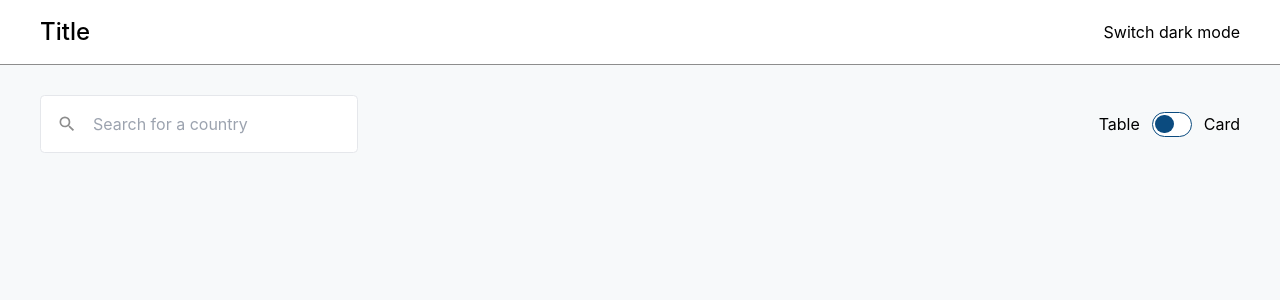
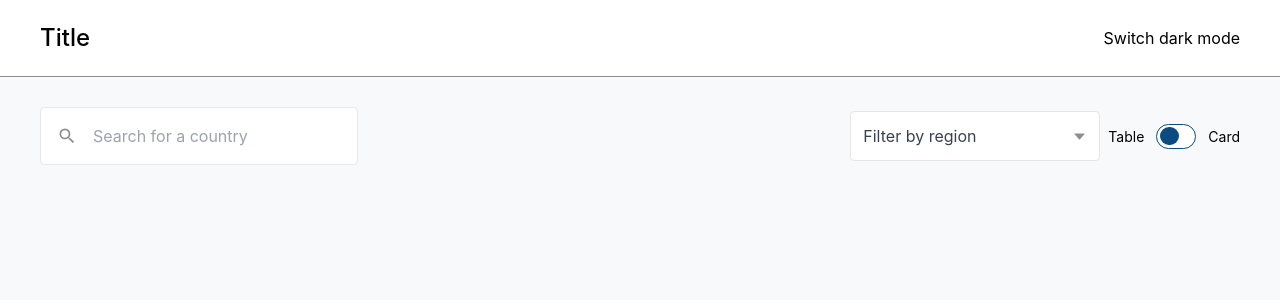
Before and after one commit to AziziShaharuddin/country-lists, a React (Create React App) app: page / in a window 1280 px wide. Shown: the top 300 px of the page. Built offline with nearby package versions, Linux system fonts and the light colour scheme.

Commit message:
custom dropdown

```diff
--- /dev/null
+++ b/src/components/Dropdown/AcdoDropdown.js
@@ -0,0 +1,81 @@
+import { Children, useEffect, useRef, useState } from "react";
+import { AiOutlineCaretDown } from "react-icons/ai";
+
+const AcdoDropdown = ({ children, options, value, onChange, placeholder = 'Filter by region', className }) => {
+
+  // const childrenArray = Children.toArray(children)
+
+  const selectRef = useRef()
+  const menuRef = useRef()
+
+  const [isFocus, setIsFocus] = useState(false)
+
+  useEffect(() => {
+    const checkIfClickedOutside = (e) => {
+      // If the list is open and the clicked target is not within the menu, then close the list
+      if (
+        isFocus &&
+        menuRef.current &&
+        !menuRef.current.contains(e.target) &&
+        selectRef.current &&
+        !selectRef.current.contains(e.target)
+      ) {
+        setIsFocus(false);
+      }
+    };
+
+    document.addEventListener("mousedown", checkIfClickedOutside);
+
+    return () => {
+      // Cleanup the event listener
+      document.removeEventListener("mousedown", checkIfClickedOutside);
+    };
+  });
+
+  return (
+    <div className={`relative min-w-[200px] ${className}`}>
+      <div
+        ref={selectRef}
+        onClick={() => setIsFocus(!isFocus)}
+        className={`bg-white w-full part border p-3 flex items-center cursor-default justify-between rounded ${isFocus ? 'border-acdo-secondary' : 'border-acdo-grayLine'} ${!value && "text-gray-700"
+          }`}
+      >
+        <div>
+          {value
+            ? value?.length > 25
+              ? value?.substring(0, 25) + "..."
+              : value
+            : placeholder}
+        </div>
+        <AiOutlineCaretDown size={15} className={`${isFocus && "rotate-180 transition-all duration-200"} text-acdo-grayText`} />
+      </div>
+      <ul
+        ref={menuRef}
+        className={`absolute w-full bg-white rounded-[4.5px] mt-2 max-h-60 overflow-y-auto ${isFocus ? "block" : "hidden opacity-0"
+          } `}
+      >
+        {
+          options?.map((item) => (
+            <li
+              value={item}
+              className={`p-2 m-1 cursor-pointer rounded-[4.5px] text-caption hover:bg-acdo-grayText hover:text-white
+        ${item?.toLowerCase() === value?.toLowerCase() &&
+                "bg-acdo-secondary text-white"
+                }`}
+              onClick={() => {
+                if (item?.toLowerCase() !== value.toLowerCase()) {
+                  onChange(item);
+                  setIsFocus(false);
+                }
+              }}
+            >
+              {item}
+            </li>
+          ))
+        }
+      </ul>
+    </div>
+  )
+}
+
+export default AcdoDropdown
--- a/src/components/Layout/Header.js
+++ b/src/components/Layout/Header.js
@@ -1,7 +1,7 @@
 const Header = () => {
   return (
-    <div className="sticky top-0 z-10 border-b border-acdo-grayText bg-acdo-white py-3.5 px-[30px] backdrop-blur ">
-      <div className="relative m-auto flex max-w-[1200px] flex-row items-center justify-between">
+    <div className="sticky top-0 z-10 border-b border-acdo-grayText bg-acdo-white py-5 px-[30px] backdrop-blur ">
+      <div className="relative m-auto flex max-w-[1200px] flex-row items-center justify-end md:justify-between">
         <h1 className="text-h1 hidden md:block">Title</h1>
 
         <div className="flex items-center justify-end space-x-2">
--- a/src/pages/MainPage/view/index.js
+++ b/src/pages/MainPage/view/index.js
@@ -1,34 +1,44 @@
+import AcdoDropdown from "components/Dropdown/AcdoDropdown";
 import AcdoInputField from "components/InputField/AcdoInputField";
 import AcdoSwitch from "components/Switch/AcdoSwitch";
 import { useState } from "react";
 import { MdSearch } from "react-icons/md";
 
+const dropdownData = ['All region', 'Africa', 'America', 'Asia', 'Europe', 'Oceania']
+
 const MainPage = () => {
   const [searchValue, setSearchValue] = useState('')
   const [checked, setChecked] = useState(false)
+  const [dropdownValue, setDropdownValue] = useState('')
   const handleTextField = (e) => {
     setSearchValue(e.target.value)
   }
   const handleSwitch = (e) => {
     setChecked(e.target.checked)
   }
+
+  const handleDropdown = (val) => {
+    setDropdownValue(val)
+  }
   return (
     <div>
-      <div className="flex flex-col items-start space-y-2 md:space-y-0 md:flex-row md:justify-between md:items-center">
+      <div className="flex flex-col items-start space-y-6 md:space-y-0 md:flex-row md:justify-between md:items-center w-full">
         <AcdoInputField
           value={searchValue}
           onChange={handleTextField}
           placeholder='Search for a country'
           startAdornment={<MdSearch size={20} className="text-acdo-grayText" />}
+          className={`w-full md:w-auto`}
         />
-        <div className="flex items-center space-x-2">
+        <div className="flex items-center space-x-2 w-full md:w-auto">
+          <AcdoDropdown options={dropdownData} value={dropdownValue} onChange={handleDropdown} className={`min-w-0 w-full md:w-auto md:min-w-[250px]`} />
           <div className="flex items-center space-x-3">
-            <p>Table</p>
+            <p className="text-caption">Table</p>
             <AcdoSwitch
               checked={checked}
               onChange={handleSwitch}
             />
-            <p>Card</p>
+            <p className="text-caption">Card</p>
           </div>
         </div>
       </div>
--- a/tailwind.config.js
+++ b/tailwind.config.js
@@ -23,6 +23,7 @@ module.exports = {
           secondary: '#0473AC',
           white: '#FFFFFF',
           background: '#F7F9FA',
+          grayLine: '#E5E5E5',
           grayText: '#8D8D8D',
           darkText: '#19252E'
         }
```
